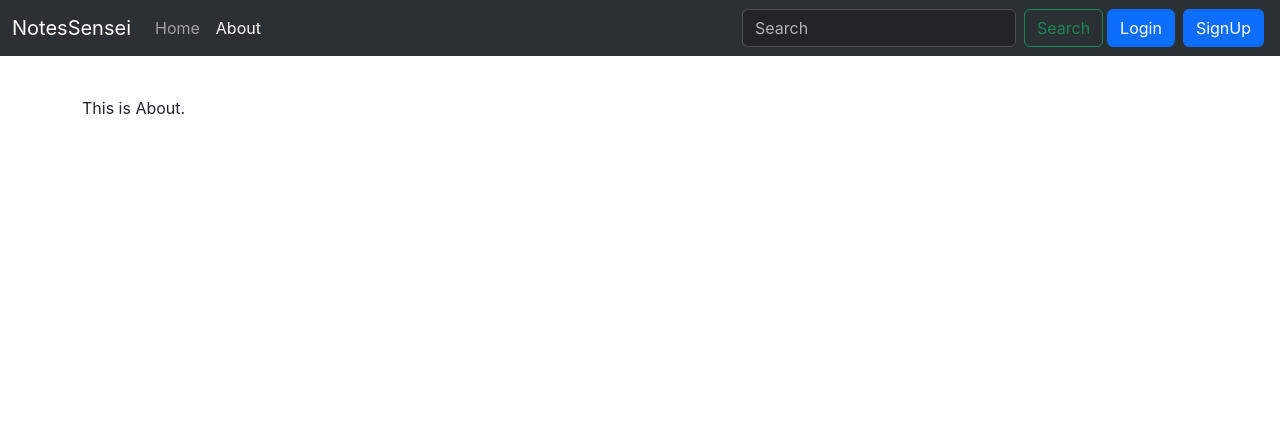
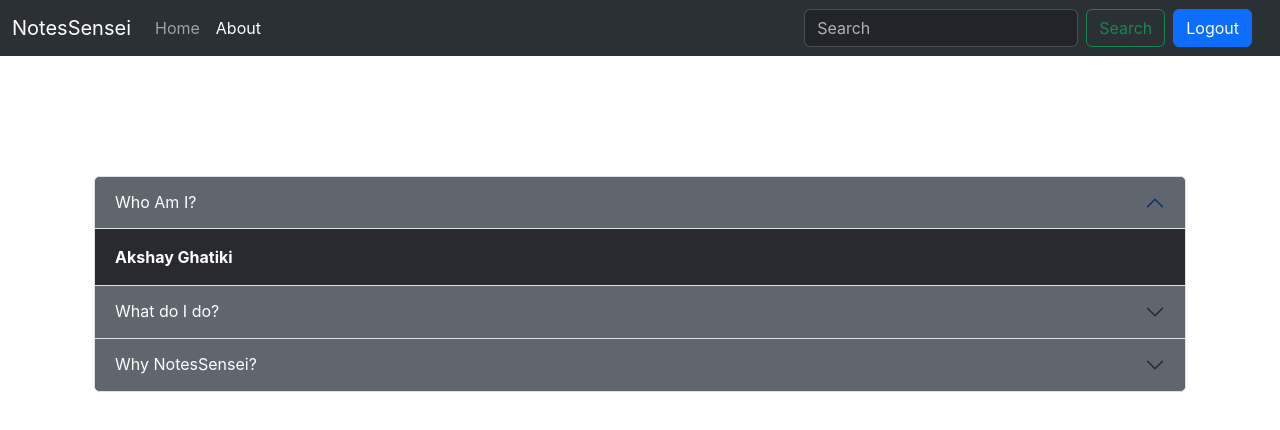
Before and after one commit to akshayghatiki311/notes-sensei, a React (Create React App) app: page /about in a window 1280 px wide. Shown: the top 430 px of the page. Built offline with nearby package versions, Linux system fonts and the light colour scheme; sample sign-in values are in the browser's storage.

Commit message:
Implemented user specific notes. NotesSensei is officially concluded, but there is always scope for improvement and addition

```diff
--- a/src/components/About.js
+++ b/src/components/About.js
@@ -1,11 +1,96 @@
-import React from 'react'
+import React from "react";
 
 function About() {
   return (
-    <div>
-      This is About.
-    </div>
-  )
+    <>
+      <div className="container" style={{ color: "white" }}>
+        <h1 className="my-3">About NotesSensei</h1>
+        <div className="accordion" id="accordionExample">
+          <div
+            className="accordion-item"
+            style={{ backgroundColor: "#292a30", color: "white" }}
+          >
+            <h2 className="accordion-header">
+              <button
+                className="accordion-button"
+                style={{ backgroundColor: "#60666e", color: "white" }}
+                type="button"
+                data-bs-toggle="collapse"
+                data-bs-target="#collapseOne"
+                aria-expanded="true"
+                aria-controls="collapseOne"
+              >
+                Who Am I?
+              </button>
+            </h2>
+            <div
+              id="collapseOne"
+              className="accordion-collapse collapse show"
+              data-bs-parent="#accordionExample"
+            >
+              <div className="accordion-body">
+                <strong>Akshay Ghatiki</strong>
+              </div>
+            </div>
+          </div>
+          <div
+            className="accordion-item"
+            style={{ backgroundColor: "#292a30", color: "white" }}
+          >
+            <h2 className="accordion-header">
+              <button
+                className="accordion-button collapsed"
+                style={{ backgroundColor: "#60666e", color: "white" }}
+                type="button"
+                data-bs-toggle="collapse"
+                data-bs-target="#collapseTwo"
+                aria-expanded="false"
+                aria-controls="collapseTwo"
+              >
+                What do I do?
+              </button>
+            </h2>
+            <div
+              id="collapseTwo"
+              className="accordion-collapse collapse"
+              data-bs-parent="#accordionExample"
+            >
+              <div className="accordion-body">
+                <strong>Software Developer</strong>
+              </div>
+            </div>
+          </div>
+          <div
+            className="accordion-item"
+            style={{ backgroundColor: "#292a30", color: "white" }}
+          >
+            <h2 className="accordion-header">
+              <button
+                className="accordion-button collapsed"
+                style={{ backgroundColor: "#60666e", color: "white" }}
+                type="button"
+                data-bs-toggle="collapse"
+                data-bs-target="#collapseThree"
+                aria-expanded="false"
+                aria-controls="collapseThree"
+              >
+                Why NotesSensei?
+              </button>
+            </h2>
+            <div
+              id="collapseThree"
+              className="accordion-collapse collapse"
+              data-bs-parent="#accordionExample"
+            >
+              <div className="accordion-body">
+                <strong>Because you will need it</strong>
+              </div>
+            </div>
+          </div>
+        </div>
+      </div>
+    </>
+  );
 }
 
-export default About
+export default About;
--- a/src/components/Login.js
+++ b/src/components/Login.js
@@ -31,7 +31,8 @@
     setCredentials({ ...credentials, [event.target.name]: event.target.value });
   };
   return (
-    <div>
+    <div className="mt-3">
+      <h2>Login to NotesSensei</h2>
       <form onSubmit={handleSubmit}>
         <div className="mb-3">
           <label htmlFor="email" className="form-label">
@@ -64,7 +65,7 @@
           />
         </div>
         <button type="submit" className="btn btn-primary">
-          Submit
+          Login
         </button>
       </form>
     </div>
--- a/src/components/Navbar.js
+++ b/src/components/Navbar.js
@@ -1,10 +1,18 @@
 import React from "react";
-import {Link,useLocation} from 'react-router-dom'
+import { Link, useLocation, useNavigate } from "react-router-dom";
 function Navbar() {
+  let navigate = useNavigate();
+  const handleLogout = () => {
+    localStorage.removeItem("token");
+    navigate("/login");
+  };
   let location = useLocation();
   return (
     <div>
-      <nav className="navbar navbar-expand-lg bg-body-tertiary" data-bs-theme="dark">
+      <nav
+        className="navbar navbar-expand-lg bg-body-tertiary"
+        data-bs-theme="dark"
+      >
         <div className="container-fluid">
           <Link className="navbar-brand" to="/">
             NotesSensei
@@ -23,17 +31,46 @@
           <div className="collapse navbar-collapse" id="navbarSupportedContent">
             <ul className="navbar-nav me-auto mb-2 mb-lg-0">
               <li className="nav-item">
-                <Link className={`nav-link ${location.pathname==="/"?"active":""}`} aria-current="page" to="/">
+                <Link
+                  className={`nav-link ${
+                    location.pathname === "/" ? "active" : ""
+                  }`}
+                  aria-current="page"
+                  to="/"
+                >
                   Home
                 </Link>
               </li>
               <li className="nav-item">
-                <Link className={`nav-link ${location.pathname==="/about"?"active":""}`} to="/about">
+                <Link
+                  className={`nav-link ${
+                    location.pathname === "/about" ? "active" : ""
+                  }`}
+                  to="/about"
+                >
                   About
                 </Link>
               </li>
             </ul>
-            <form className="d-flex" role="search">
+            {!localStorage.getItem("token") ? (
+              <form className="d-flex">
+                <Link
+                  className="btn btn-primary mx-1"
+                  to="/login"
+                  role="button"
+                >
+                  Login
+                </Link>
+                <Link
+                  className="btn btn-primary mx-1"
+                  to="/signup"
+                  role="button"
+                >
+                  SignUp
+                </Link>
+              </form>
+            ) : (
+              <form className="d-flex mx-2" role="search">
                 <input
                   className="form-control me-2"
                   type="search"
@@ -43,9 +80,11 @@
                 <button className="btn btn-outline-success" type="submit">
                   Search
                 </button>
+                <button onClick={handleLogout} className="btn btn-primary mx-2">
+                  Logout
+                </button>
               </form>
-            <Link className="btn btn-primary mx-1" to="/login" role="button">Login</Link>
-            <Link className="btn btn-primary mx-1" to="/signup" role="button">SignUp</Link>
+            )}
           </div>
         </div>
       </nav>
--- a/src/components/Notes.js
+++ b/src/components/Notes.js
@@ -2,12 +2,19 @@
 import NoteContext from "../context/notes/NoteContext";
 import Noteitem from "./Noteitem";
 import Addnote from "./Addnote";
+import { useNavigate } from "react-router-dom";
 
 function Notes(props) {
+  let navigate = useNavigate();
   const context = useContext(NoteContext);
   const { notes, getNotes, editNote } = context;
   useEffect(() => {
-    getNotes();
+    if(localStorage.getItem('token')){
+      getNotes();
+    }
+    else{
+      navigate('/login');
+    }
     // eslint-disable-next-line
   }, []);
 
--- a/src/components/Signup.js
+++ b/src/components/Signup.js
@@ -36,7 +36,8 @@
   };
 
   return (
-    <div className="container">
+    <div className="container mt-3">
+    <h2>SignUp to NotesSensei</h2>
       <form onSubmit={handleSubmit}>
         <div className="mb-3">
           <label htmlFor="name" className="form-label">
--- a/src/context/notes/NoteState.js
+++ b/src/context/notes/NoteState.js
@@ -13,7 +13,7 @@
       headers: {
         "Content-Type": "application/json",
         "auth-token":
-          "eyJhbGciOiJIUzI1NiIsInR5cCI6IkpXVCJ9.eyJ1c2VyIjp7ImlkIjoiNjQ1NTNmNzU1ZjM5ZmEwNGE4ZGY5Njk3In0sImlhdCI6MTY4MzMwODQyM30.mQLfLymvTjD2FkaEAV4a_Wtg-oM74RpBMlvChxaV164",
+          localStorage.getItem('token')
       },
     });
     const json = await response.json();
@@ -27,7 +27,7 @@
       headers: {
         "Content-Type": "application/json",
         "auth-token":
-          "eyJhbGciOiJIUzI1NiIsInR5cCI6IkpXVCJ9.eyJ1c2VyIjp7ImlkIjoiNjQ1NTNmNzU1ZjM5ZmEwNGE4ZGY5Njk3In0sImlhdCI6MTY4MzMwODQyM30.mQLfLymvTjD2FkaEAV4a_Wtg-oM74RpBMlvChxaV164",
+          localStorage.getItem('token')
       },
       body: JSON.stringify({ title, description, tag }),
     });
@@ -42,10 +42,11 @@
       headers: {
         "Content-Type": "application/json",
         "auth-token":
-          "eyJhbGciOiJIUzI1NiIsInR5cCI6IkpXVCJ9.eyJ1c2VyIjp7ImlkIjoiNjQ1NTNmNzU1ZjM5ZmEwNGE4ZGY5Njk3In0sImlhdCI6MTY4MzMwODQyM30.mQLfLymvTjD2FkaEAV4a_Wtg-oM74RpBMlvChxaV164",
+          localStorage.getItem('token')
       },
     });
-    // const json = await response.json();
+    // eslint-disable-next-line
+    const json = await response.json();
 
     let newNotes = notes.filter((note) => {
       return note._id !== id;
@@ -59,12 +60,12 @@
       headers: {
         "Content-Type": "application/json",
         "auth-token":
-          "eyJhbGciOiJIUzI1NiIsInR5cCI6IkpXVCJ9.eyJ1c2VyIjp7ImlkIjoiNjQ1NTNmNzU1ZjM5ZmEwNGE4ZGY5Njk3In0sImlhdCI6MTY4MzMwODQyM30.mQLfLymvTjD2FkaEAV4a_Wtg-oM74RpBMlvChxaV164",
+          localStorage.getItem('token')
       },
       body: JSON.stringify({ title, description, tag }),
     });
+    // eslint-disable-next-line
     const json = await response.json();
-
     let newNotes = JSON.parse(JSON.stringify(notes));
     for (let index = 0; index < newNotes.length; index++) {
       const element = newNotes[index];
```
Lines whose indentation alone changed are shown as unchanged.
